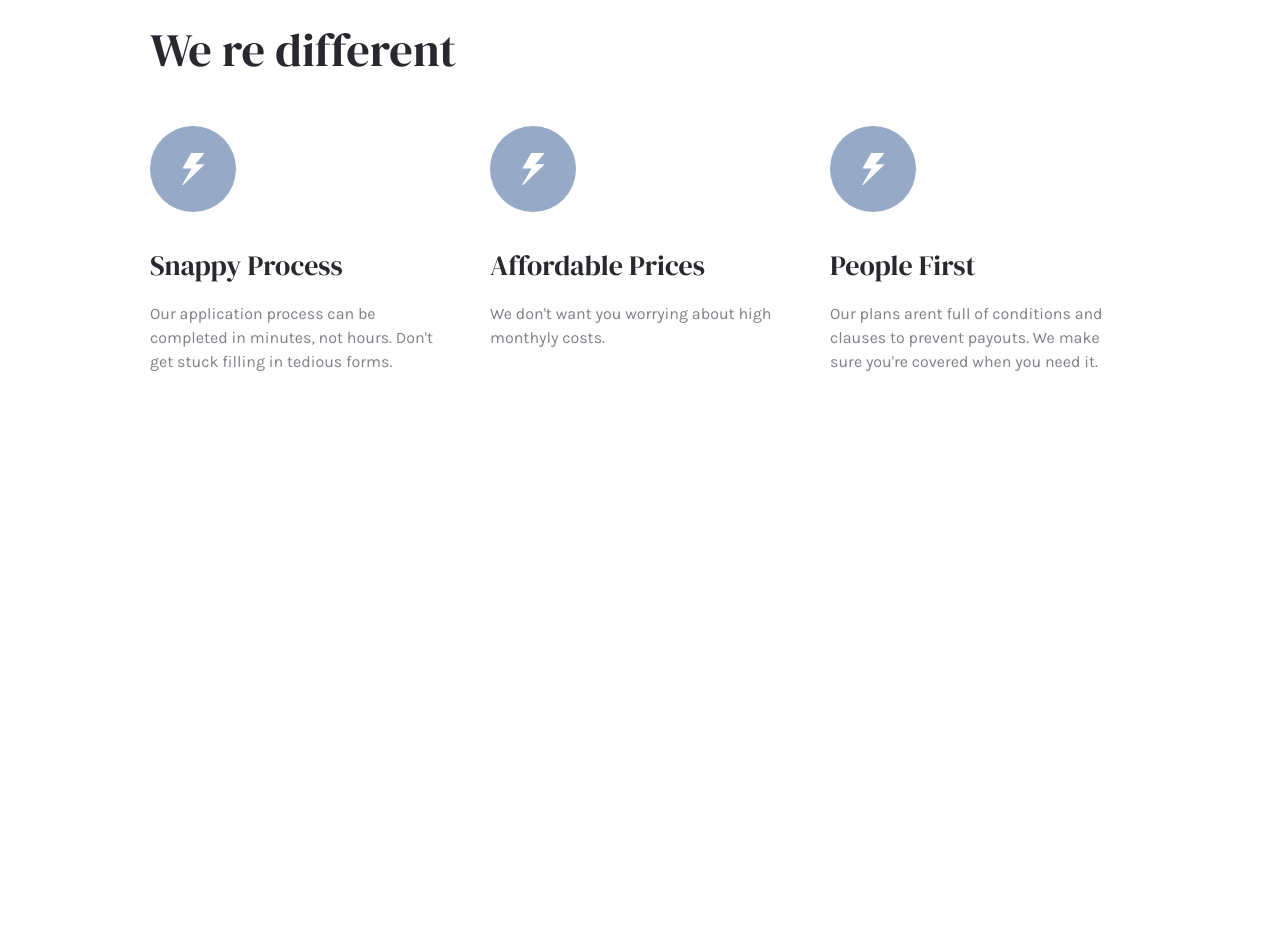
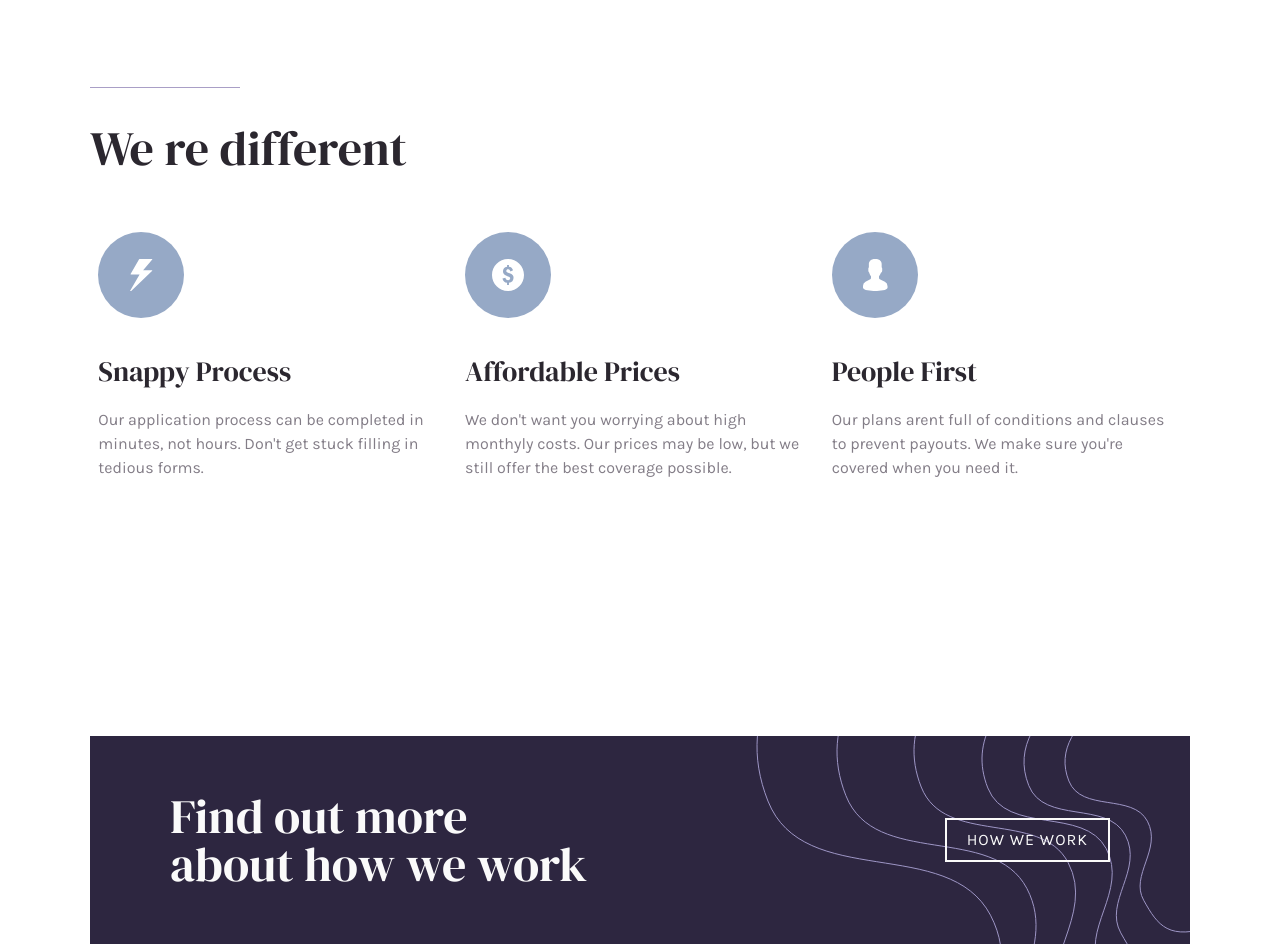
Before and after one commit to emiacerbi/insure-landing-page, a Next.js app: page / in a window 1280 px wide. Shown: the part 860-1804 px from the top of the page. Before the commit the page ends 1394 px from the top, so only its background shows below. Built offline with nearby package versions, Linux system fonts and the light colour scheme.

Commit message:
we-work-section

```diff
--- a/components/DifferentSection.js
+++ b/components/DifferentSection.js
@@ -2,6 +2,8 @@ import React from 'react'
 import Image from 'next/image'
 
 import boltLogo from '../public/assets/icon-snappy-process.svg'
+import moneyLogo from '../public/assets/icon-affordable-prices.svg'
+import peopleLogo from '../public/assets/icon-people-first.svg'
 
 export const DifferentSection = () => {
   return (
@@ -19,17 +21,17 @@ export const DifferentSection = () => {
 
       <div className='section__card' >
         <Image
-          src={boltLogo}
-          alt='bolt logo'
+          src={moneyLogo}
+          alt='affordable logo'
         />
         <h3 className='section__card__header' >Affordable Prices</h3>
-        <p className='section__card__text'>We {`don't`} want you worrying about high monthyly costs. </p>
+        <p className='section__card__text'>We {`don't`} want you worrying about high monthyly costs. Our prices may be low, but we still offer the best coverage possible.</p>
       </div>
 
       <div className='section__card' >
         <Image
-          src={boltLogo}
-          alt='bolt logo'
+          src={peopleLogo}
+          alt='people logo'
         />
         <h3 className='section__card__header' >People First</h3>
         <p className='section__card__text'>Our plans arent full of conditions and clauses to prevent payouts. We make sure {`you're`} covered when you need it.</p>
--- /dev/null
+++ b/components/HowWeWork.js
@@ -0,0 +1,13 @@
+import React from 'react'
+
+export const HowWeWork = () => {
+  return (
+    <section className='we-work-section'>
+      <div className='we-work-section__wrapper'>
+        <h2 className='we-work-section__wrapper__heading'>Find out more about how we work</h2>
+        <button className='btn btn-secondary'>How We Work</button>
+      </div>
+
+    </section>
+  )
+}
--- a/components/InsureApp.js
+++ b/components/InsureApp.js
@@ -1,5 +1,6 @@
 import React from 'react'
 import { DifferentSection } from './DifferentSection'
+import { HowWeWork } from './HowWeWork'
 import { Main } from './Main'
 import { Navbar } from './Navbar'
 
@@ -9,6 +10,7 @@ export const InsureApp = () => {
       <Navbar />
       <Main />
       <DifferentSection />
+      <HowWeWork />
     </div>
   )
 }
--- a/styles/components/_navbar.scss
+++ b/styles/components/_navbar.scss
@@ -7,6 +7,8 @@
   justify-content: space-between;
 
   padding: 1.25rem 1.5rem;
+  max-width: 1100px;
+  margin: 0 auto;
 
   &__ham {
 
--- a/styles/layout/_index.scss
+++ b/styles/layout/_index.scss
@@ -1,3 +1,4 @@
 @forward 'layout';
 @forward 'main';
 @forward 'section';
+@forward 'we-work-section';
--- a/styles/layout/_main.scss
+++ b/styles/layout/_main.scss
@@ -57,6 +57,7 @@
       order: -1;
       padding: 4rem 3rem;
       padding-top: 5rem;
+      background-image: none;
     }
 
     @include mq('desktop') {
--- a/styles/layout/_section.scss
+++ b/styles/layout/_section.scss
@@ -2,21 +2,23 @@
 @use '/styles/base/mixins' as *;
 
 .section {
-  padding: 10rem 1.2rem;
+  padding: 16rem 0rem;
   text-align: center;
   display: flex;
-  justify-content: center;
+  // justify-content: center;
   flex-direction: column;
-  gap: 2.5rem;
+  row-gap: 3rem;
+  max-width: 1100px;
+  margin: 0 auto;
 
   @include mq('desktop') {
     display: grid;
-    grid-template-columns: 300px 300px 300px;
+    grid-template-columns: auto auto auto;
   }
 
   &__header {
     font-family: $font-headings;
-    font-size: 2.9rem;
+    font-size: 3rem;
     font-weight: 400;
     color: $neutral100;
     position: relative;
@@ -52,7 +54,7 @@
     align-items: center;
     gap: 1rem;
 
-    max-width: 300px;
+    width: 350px;
     margin: 0 auto;
 
     @include mq('desktop') {
--- /dev/null
+++ b/styles/layout/_we-work-section.scss
@@ -0,0 +1,48 @@
+@use '/styles/base/variables' as *;
+@use '/styles/base/mixins' as *;
+
+.we-work-section {
+  color: $neutral300;
+  padding: 0 1rem;
+
+  &__wrapper {
+    gap: 3rem;
+    margin: 0 auto;
+    display: flex;
+    flex-direction: column;
+    justify-content: space-between;
+    align-items: center;
+    padding: 3.5rem 2rem;
+    background-color: $primary100;
+    max-width: 1100px;
+    background-image: url(../../public/assets/bg-pattern-how-we-work-mobile.svg);
+    background-repeat: no-repeat;
+    background-position: top right;
+
+    @include mq('tablet') {
+      flex-direction: row;
+      padding: 3.5rem 2.5rem;
+    }
+
+    @include mq('desktop') {
+      padding: 3.5rem 5rem;
+    background-image: url(../../public/assets/bg-pattern-how-we-work-desktop.svg);
+
+    }
+
+    &__heading {
+      font-family: $font-headings;
+      font-weight: 500;
+      font-size: 2.3rem;
+      text-align: center;
+      line-height: 1;
+      max-width: 420px;
+
+      @include mq('desktop') {
+        font-size: 3rem;
+        text-align: left;
+      }
+    }
+  }
+
+}
```
